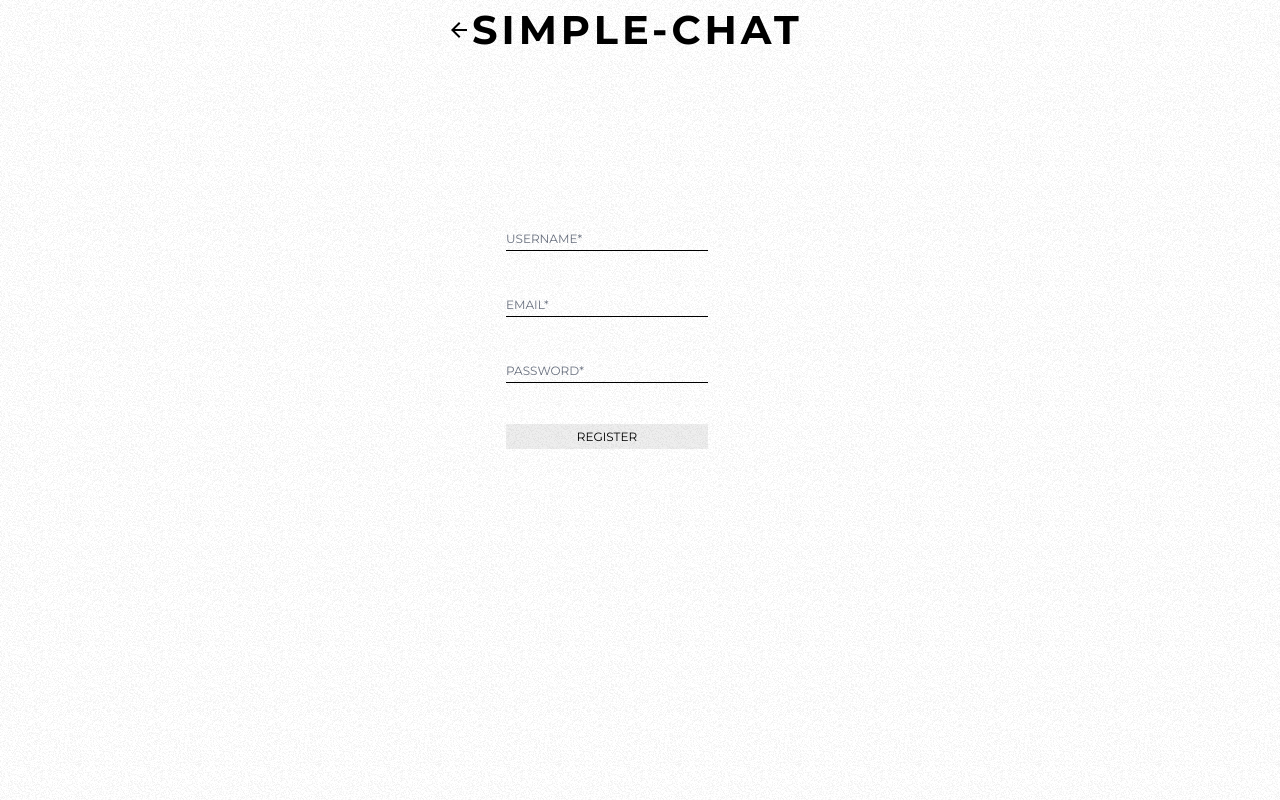
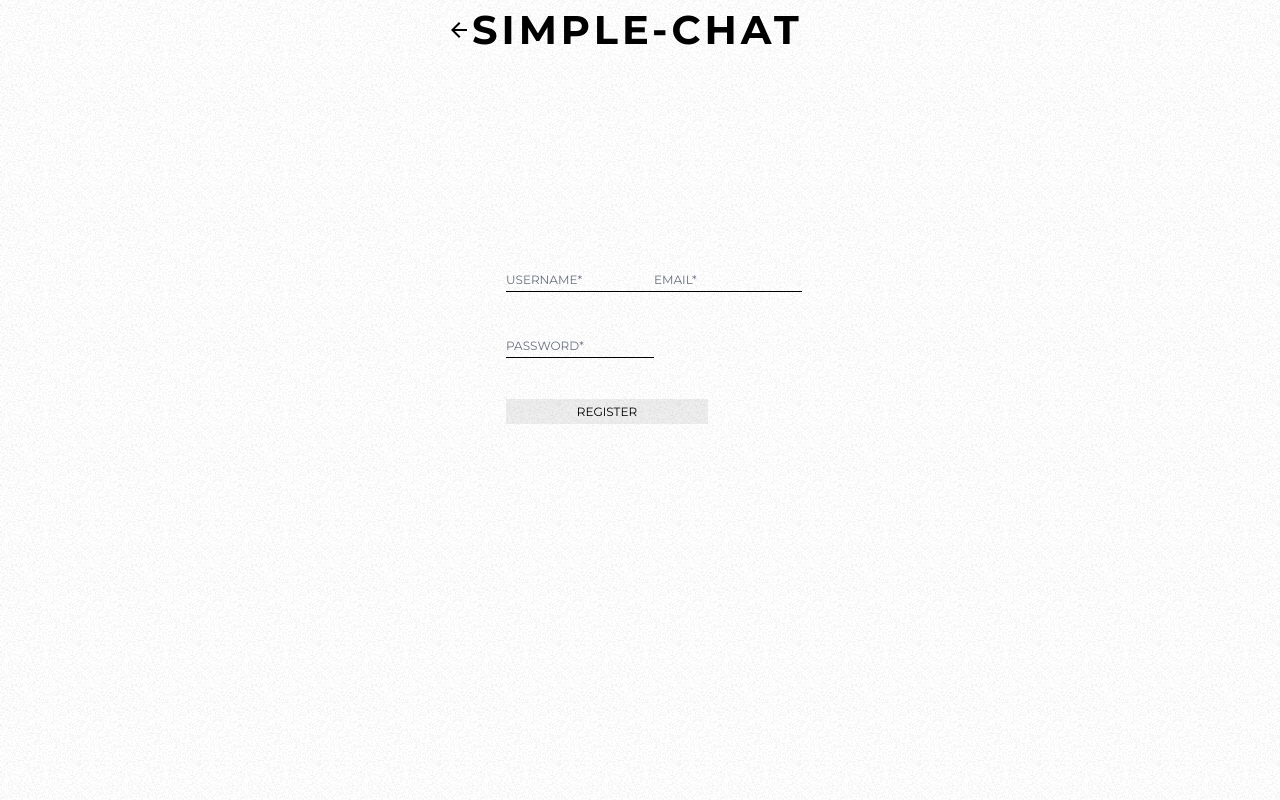
Before and after one commit to Draita/simple-chat-front-end, a Vue app: page /register in a window 1280 px wide. Built offline with nearby package versions, Linux system fonts and the light colour scheme; what tailwindcss-inner-border would draw is missing.

Commit message:
removed widfth inp

```diff
--- a/app/index.css
+++ b/app/index.css
@@ -29,5 +29,5 @@ html{
     border-bottom: 1px solid #000000;
     outline: none;
     background-color: transparent;
-    width: 202px;
+
  }
```
